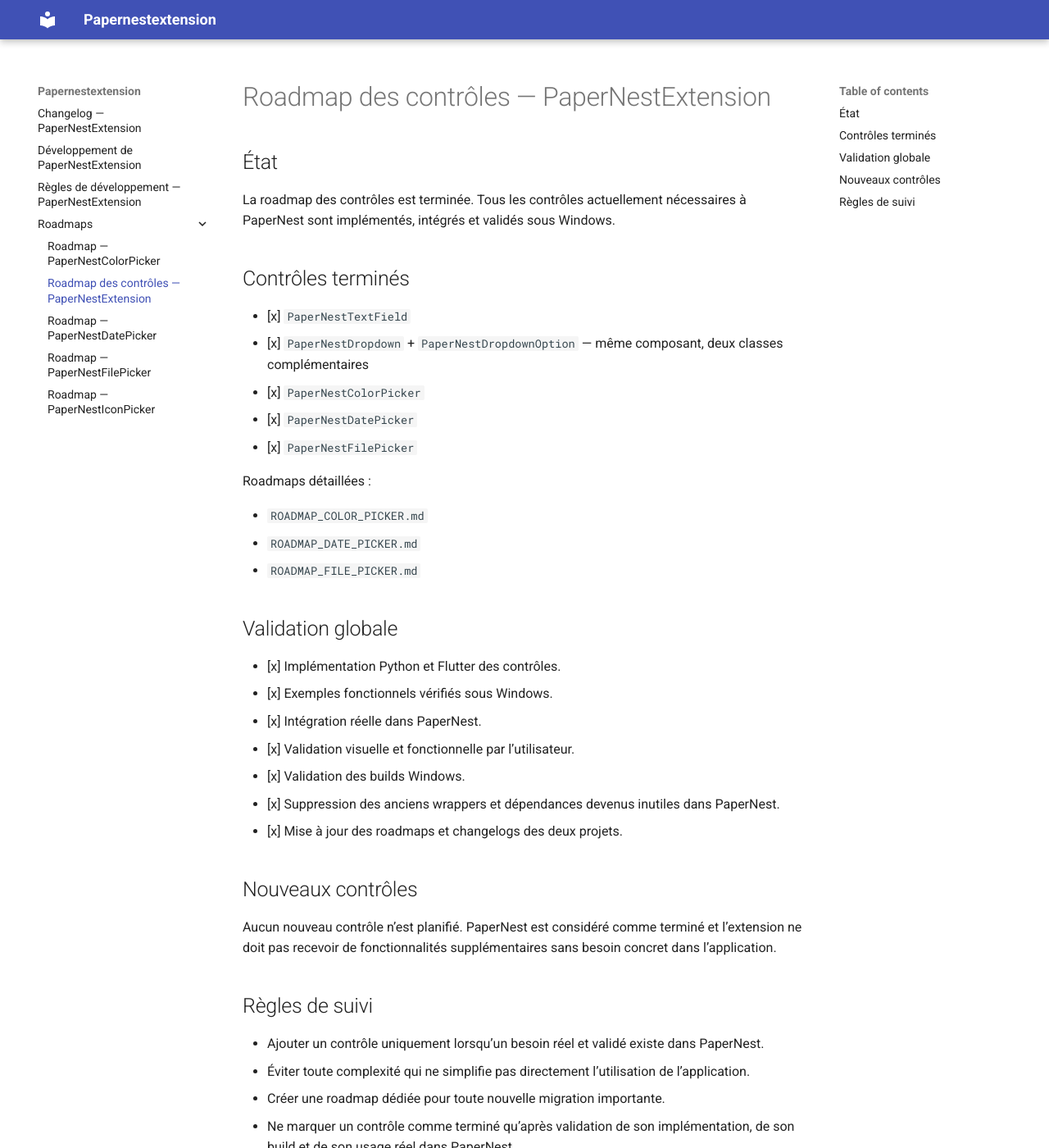
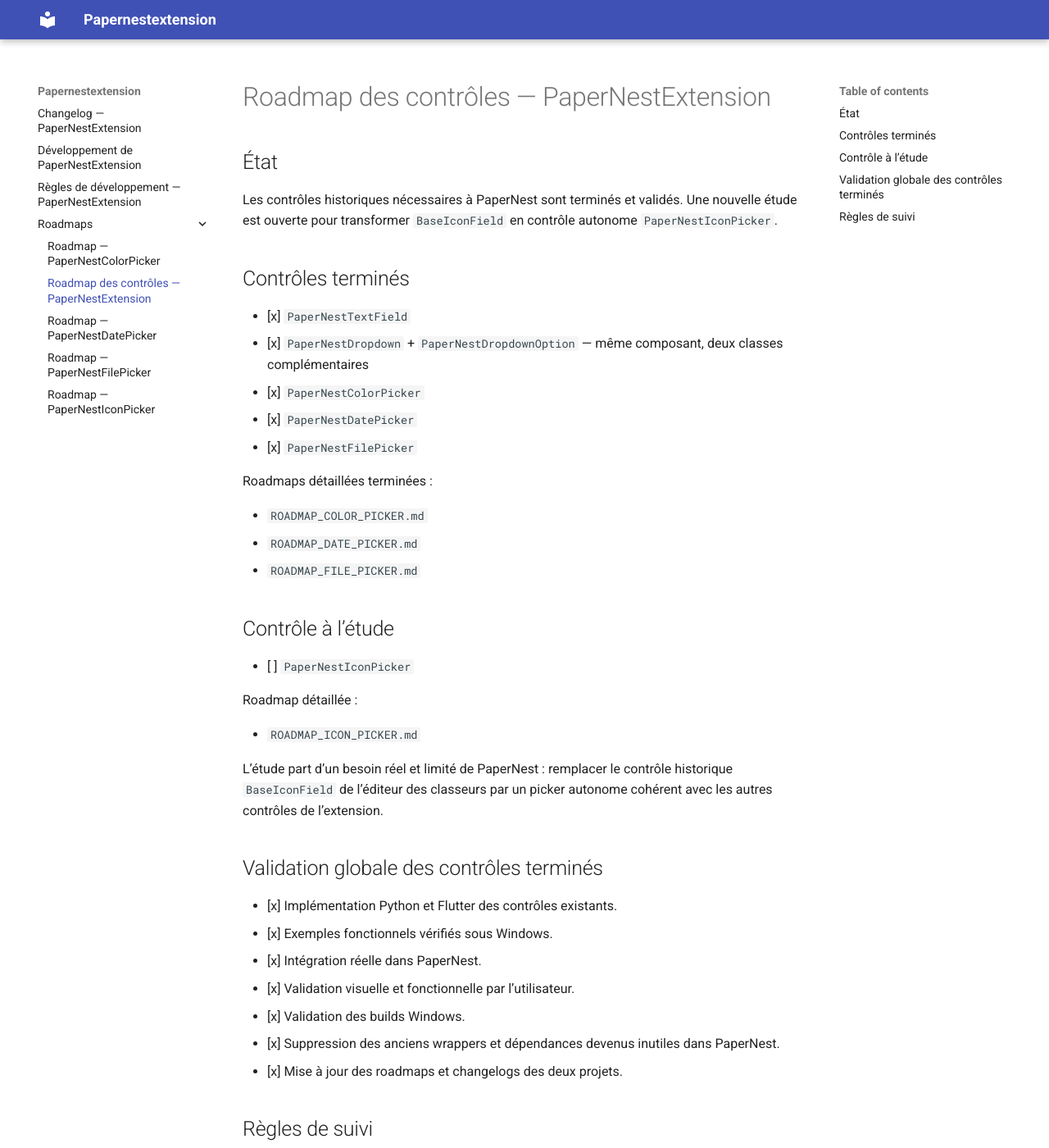
Before and after one commit to Drenae/PaperNestExtension, an MkDocs documentation site: the page built from docs/roadmaps/ROADMAP_CONTROLS.md, in a window 1280 px wide and 1400 px high. Shown: the whole window at 82% size. Built offline with MkDocs 1.6.1 and Material for MkDocs 9.7.7, drawn with Linux system fonts in a browser that asks for light colours; some of the changed text lies outside the part shown.

Commit message:
Ajouter PaperNestIconPicker à la roadmap globale

```diff
--- a/docs/roadmaps/ROADMAP_CONTROLS.md
+++ b/docs/roadmaps/ROADMAP_CONTROLS.md
@@ -2,7 +2,7 @@
 
 ## État
 
-La roadmap des contrôles est terminée. Tous les contrôles actuellement nécessaires à PaperNest sont implémentés, intégrés et validés sous Windows.
+Les contrôles historiques nécessaires à PaperNest sont terminés et validés. Une nouvelle étude est ouverte pour transformer `BaseIconField` en contrôle autonome `PaperNestIconPicker`.
 
 ## Contrôles terminés
 
@@ -12,15 +12,25 @@
 - [x] `PaperNestDatePicker`
 - [x] `PaperNestFilePicker`
 
-Roadmaps détaillées :
+Roadmaps détaillées terminées :
 
 - `ROADMAP_COLOR_PICKER.md`
 - `ROADMAP_DATE_PICKER.md`
 - `ROADMAP_FILE_PICKER.md`
 
-## Validation globale
+## Contrôle à l’étude
 
-- [x] Implémentation Python et Flutter des contrôles.
+- [ ] `PaperNestIconPicker`
+
+Roadmap détaillée :
+
+- `ROADMAP_ICON_PICKER.md`
+
+L’étude part d’un besoin réel et limité de PaperNest : remplacer le contrôle historique `BaseIconField` de l’éditeur des classeurs par un picker autonome cohérent avec les autres contrôles de l’extension.
+
+## Validation globale des contrôles terminés
+
+- [x] Implémentation Python et Flutter des contrôles existants.
 - [x] Exemples fonctionnels vérifiés sous Windows.
 - [x] Intégration réelle dans PaperNest.
 - [x] Validation visuelle et fonctionnelle par l’utilisateur.
@@ -28,13 +38,10 @@
 - [x] Suppression des anciens wrappers et dépendances devenus inutiles dans PaperNest.
 - [x] Mise à jour des roadmaps et changelogs des deux projets.
 
-## Nouveaux contrôles
-
-Aucun nouveau contrôle n’est planifié. PaperNest est considéré comme terminé et l’extension ne doit pas recevoir de fonctionnalités supplémentaires sans besoin concret dans l’application.
-
 ## Règles de suivi
 
 - Ajouter un contrôle uniquement lorsqu’un besoin réel et validé existe dans PaperNest.
 - Éviter toute complexité qui ne simplifie pas directement l’utilisation de l’application.
 - Créer une roadmap dédiée pour toute nouvelle migration importante.
+- Commencer par l’étude de l’existant et de l’API avant toute implémentation.
 - Ne marquer un contrôle comme terminé qu’après validation de son implémentation, de son build et de son usage réel dans PaperNest.
```
